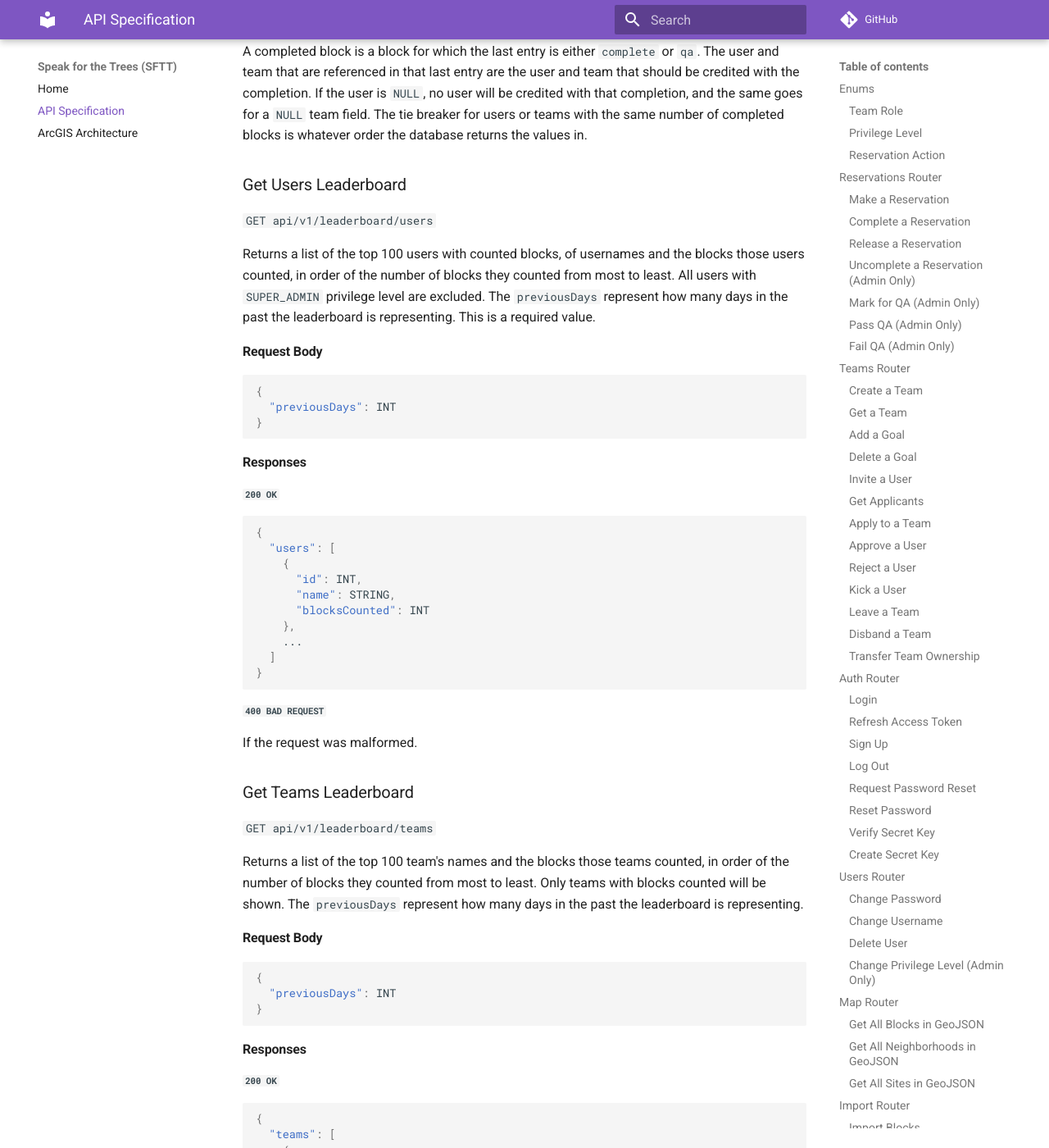
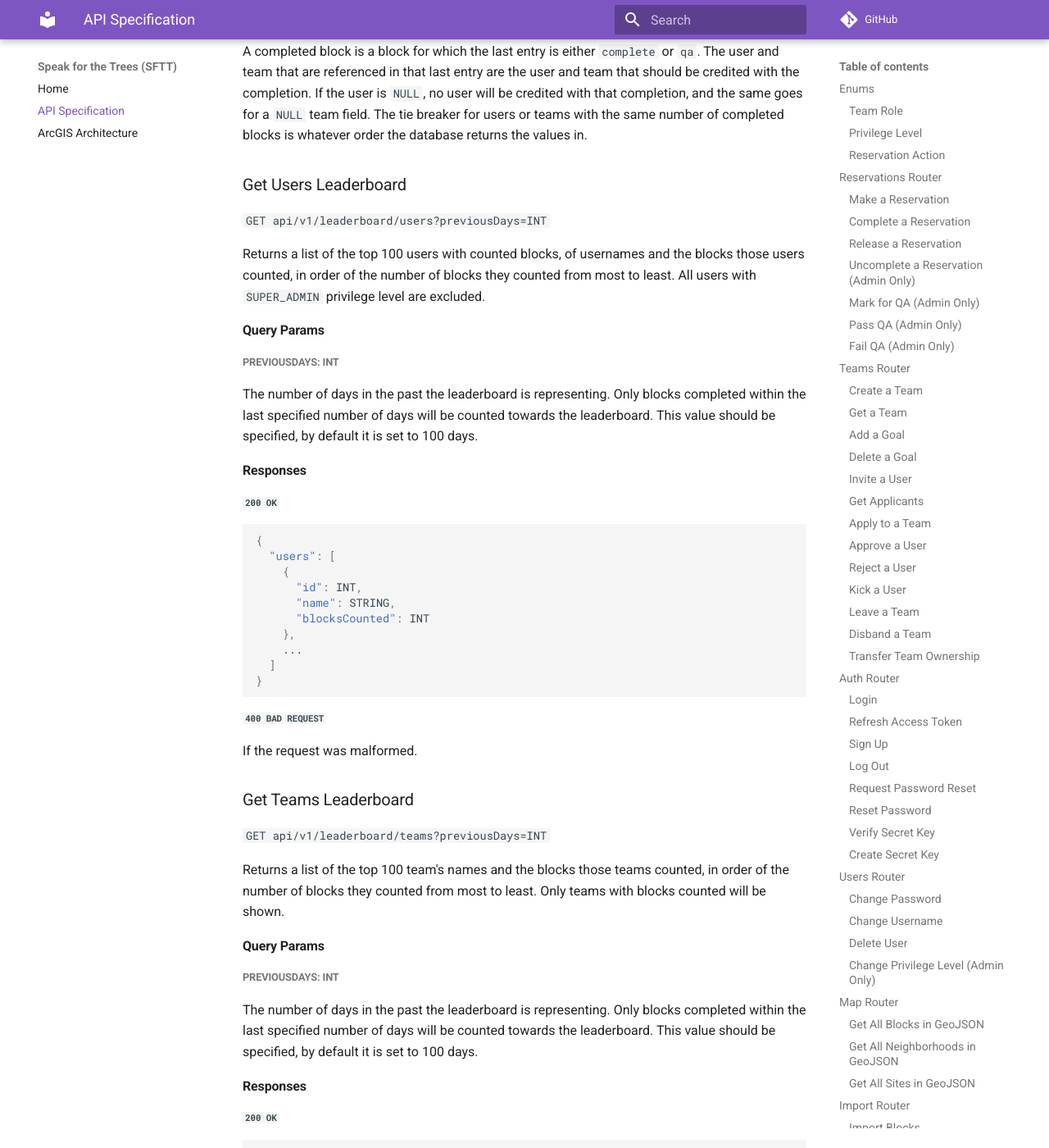
Before and after one commit to Code-4-Community/c4c-dev-docs, an MkDocs documentation site: the page built from docs/sftt/sftt-api-spec.md, in a window 1280 px wide and 1400 px high, scrolled down 26694 px. Shown: the whole window at 82% size. Built offline with MkDocs 1.6.1 and Material for MkDocs 9.7.7, drawn with Linux system fonts in a browser that asks for light colours; comment, search, counter and statistics services are not loaded.

Commit message:
Changed get leaderboard routes to use query params instead of request bodies

````diff
--- a/docs/sftt/sftt-api-spec.md
+++ b/docs/sftt/sftt-api-spec.md
@@ -1163,17 +1163,15 @@ A completed block is a block for which the last entry is either `complete` or `q
 
 ### Get Users Leaderboard
 
-`GET api/v1/leaderboard/users`
+`GET api/v1/leaderboard/users?previousDays=INT`
 
-Returns a list of the top 100 users with counted blocks, of usernames and the blocks those users counted, in order of the number of blocks they counted from most to least. All users with `SUPER_ADMIN` privilege level are excluded. The `previousDays` represent how many days in the past the leaderboard is representing. This is a required value.
+Returns a list of the top 100 users with counted blocks, of usernames and the blocks those users counted, in order of the number of blocks they counted from most to least. All users with `SUPER_ADMIN` privilege level are excluded.
 
-#### Request Body
+#### Query Params
 
-```json
-{
-  "previousDays": INT
-}
-```
+##### previousDays: INT
+
+The number of days in the past the leaderboard is representing. Only blocks completed within the last specified number of days will be counted towards the leaderboard. This value should be specified, by default it is set to 100 days.
 
 #### Responses
 
@@ -1198,17 +1196,15 @@ If the request was malformed.
 
 ### Get Teams Leaderboard
 
-`GET api/v1/leaderboard/teams`
+`GET api/v1/leaderboard/teams?previousDays=INT`
 
-Returns a list of the top 100 team's names and the blocks those teams counted, in order of the number of blocks they counted from most to least. Only teams with blocks counted will be shown. The `previousDays` represent how many days in the past the leaderboard is representing.
+Returns a list of the top 100 team's names and the blocks those teams counted, in order of the number of blocks they counted from most to least. Only teams with blocks counted will be shown.
 
-#### Request Body
+#### Query Params
 
-```json
-{
-  "previousDays": INT
-}
-```
+##### previousDays: INT
+
+The number of days in the past the leaderboard is representing. Only blocks completed within the last specified number of days will be counted towards the leaderboard. This value should be specified, by default it is set to 100 days.
 
 #### Responses
 
````
